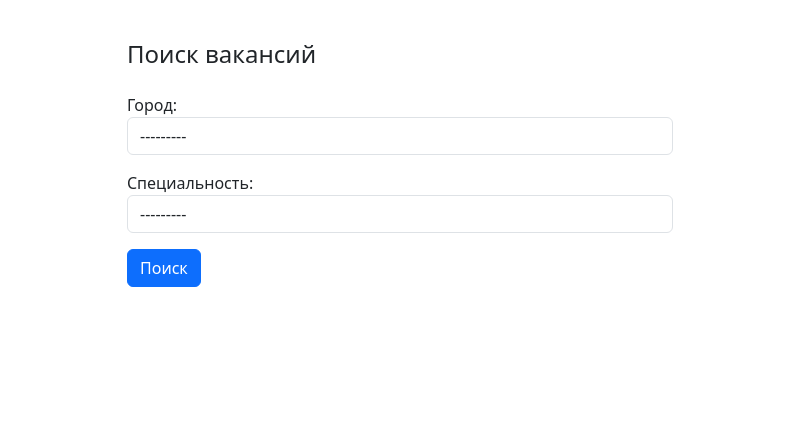
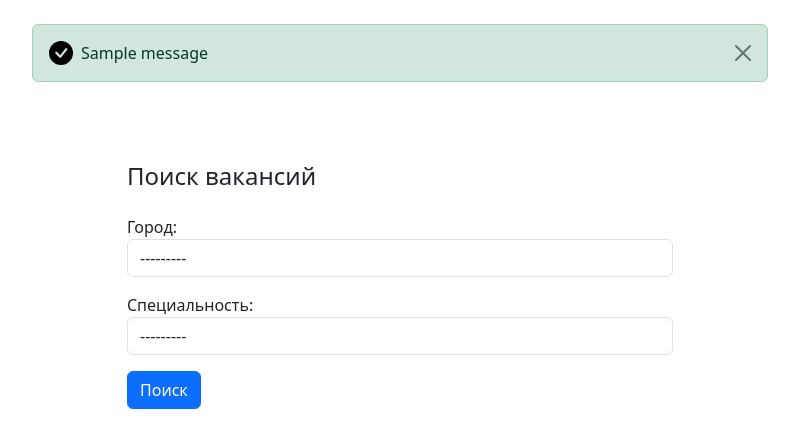
Before and after one commit to RuslanGafurov/JobFinder, a Django app: page / in a window 1280 px wide. Shown: the part 57-505 px from the top of the page, without its empty margins (240-1039 px from the left). Run offline with Django 4.2, Linux system fonts and the light colour scheme; tables that the repository leaves empty hold one stand-in row (values such as "Sample post"); one stand-in notice (Sample message) is shown.

Commit message:
Added messages

```diff
--- a/templates/base.html
+++ b/templates/base.html
@@ -43,6 +43,43 @@
         </div>
     </nav>
 
+    <!-- Messages -->
+    <div class="container">
+        <div class="row">
+            <div class="col-md-8 mx-auto my-4">
+                {% if messages %}
+                {% for message in messages %}
+                {% if message.level == DEFAULT_MESSAGE_LEVELS.ERROR %}
+
+                <div class="alert alert-danger d-flex align-items-center alert-dismissible fade show" role="alert">
+                    <svg xmlns="http://www.w3.org/2000/svg" width="24" height="24" class="bi bi-exclamation-triangle-fill flex-shrink-0 me-2" viewBox="0 0 16 16" role="img" aria-label="Info:">
+                        <path d="M8.982 1.566a1.13 1.13 0 0 0-1.96 0L.165 13.233c-.457.778.091 1.767.98 1.767h13.713c.889 0 1.438-.99.98-1.767L8.982 1.566zM8 5c.535 0 .954.462.9.995l-.35 3.507a.552.552 0 0 1-1.1 0L7.1 5.995A.905.905 0 0 1 8 5zm.002 6a1 1 0 1 1 0 2 1 1 0 0 1 0-2z"/>
+                    </svg>
+                    <div>
+                        {{ message }}
+                        <button type="button" class="btn-close" data-bs-dismiss="alert" aria-label="Close"></button>
+                    </div>
+                </div>
+
+                {% else %}
+
+                <div class="alert alert-success d-flex align-items-center alert-dismissible fade show" role="alert">
+                    <svg xmlns="http://www.w3.org/2000/svg" width="24" height="24" class="bi bi-exclamation-triangle-fill flex-shrink-0 me-2" viewBox="0 0 16 16" role="img" aria-label="Info:">
+                        <path d="M16 8A8 8 0 1 1 0 8a8 8 0 0 1 16 0zm-3.97-3.03a.75.75 0 0 0-1.08.022L7.477 9.417 5.384 7.323a.75.75 0 0 0-1.06 1.06L6.97 11.03a.75.75 0 0 0 1.079-.02l3.992-4.99a.75.75 0 0 0-.01-1.05z"/>
+                    </svg>
+                    <div>
+                        {{ message }}
+                        <button type="button" class="btn-close" data-bs-dismiss="alert" aria-label="Close"></button>
+                    </div>
+                </div>
+
+                {% endif %}
+                {% endfor %}
+                {% endif %}
+            </div>
+        </div>
+    </div>
+
     <!-- Content -->
     <div class="container">
         {% block content %}{% endblock content %}
--- a/users/views.py
+++ b/users/views.py
@@ -1,3 +1,4 @@
+from django.contrib import messages
 from django.contrib.auth import authenticate, login, logout, get_user_model
 from django.shortcuts import redirect, render
 
@@ -14,12 +15,14 @@ def login_view(request):
         password = data.get('password')
         user = authenticate(request, email=email, password=password)
         login(request, user)
+        messages.success(request, 'Вход в аккаунт выполнен')
         return redirect('home')
     return render(request, 'users/login.html', {'form': form})
 
 
 def logout_view(request):
     logout(request)
+    messages.success(request, 'Выход из аккаунта выполнен')
     return redirect('home')
 
 
@@ -29,6 +32,7 @@ def registration_view(request):
         new_user = form.save(commit=False)
         new_user.set_password(form.cleaned_data['password2'])
         new_user.save()
+        messages.success(request, 'Аккаунт зарегистрирован')
         return render(request, 'users/registration_done.html', {'new_user': new_user})
     return render(request, 'users/registration.html', {'form': form})
 
@@ -44,6 +48,7 @@ def update_view(request):
                 user.language = data['language']
                 user.send_email = data['send_email']
                 user.save()
+                messages.success(request, 'Данные изменены')
                 return redirect('users:profile')
         else:
             form = UserUpdateForm(initial={
@@ -62,4 +67,5 @@ def delete_view(request):
         if request.method == 'POST':
             user_qs = User.objects.get(pk=user.pk)
             user_qs.delete()
+            messages.success(request, 'Аккаунт удален')
     return redirect('home')
```
